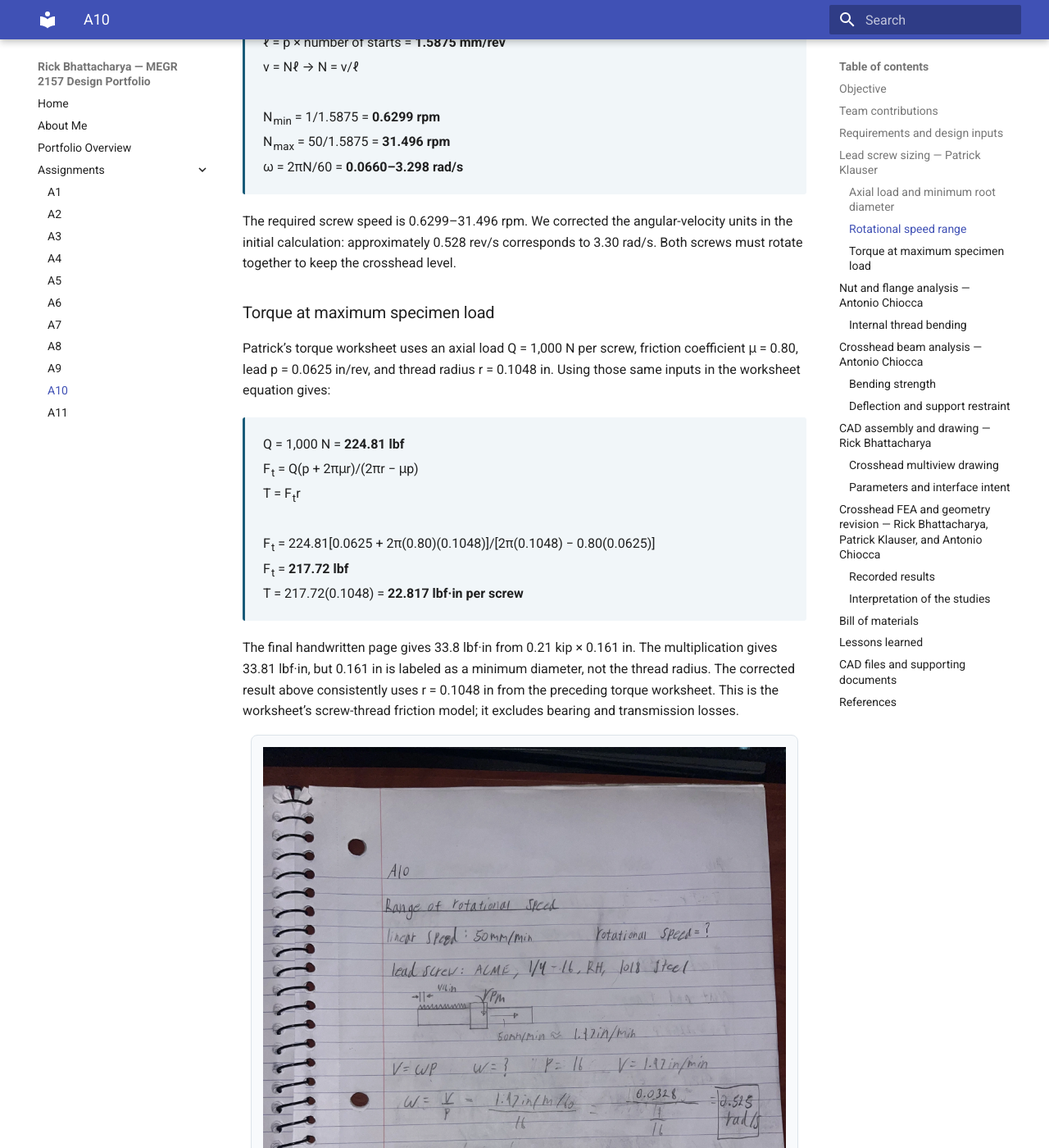
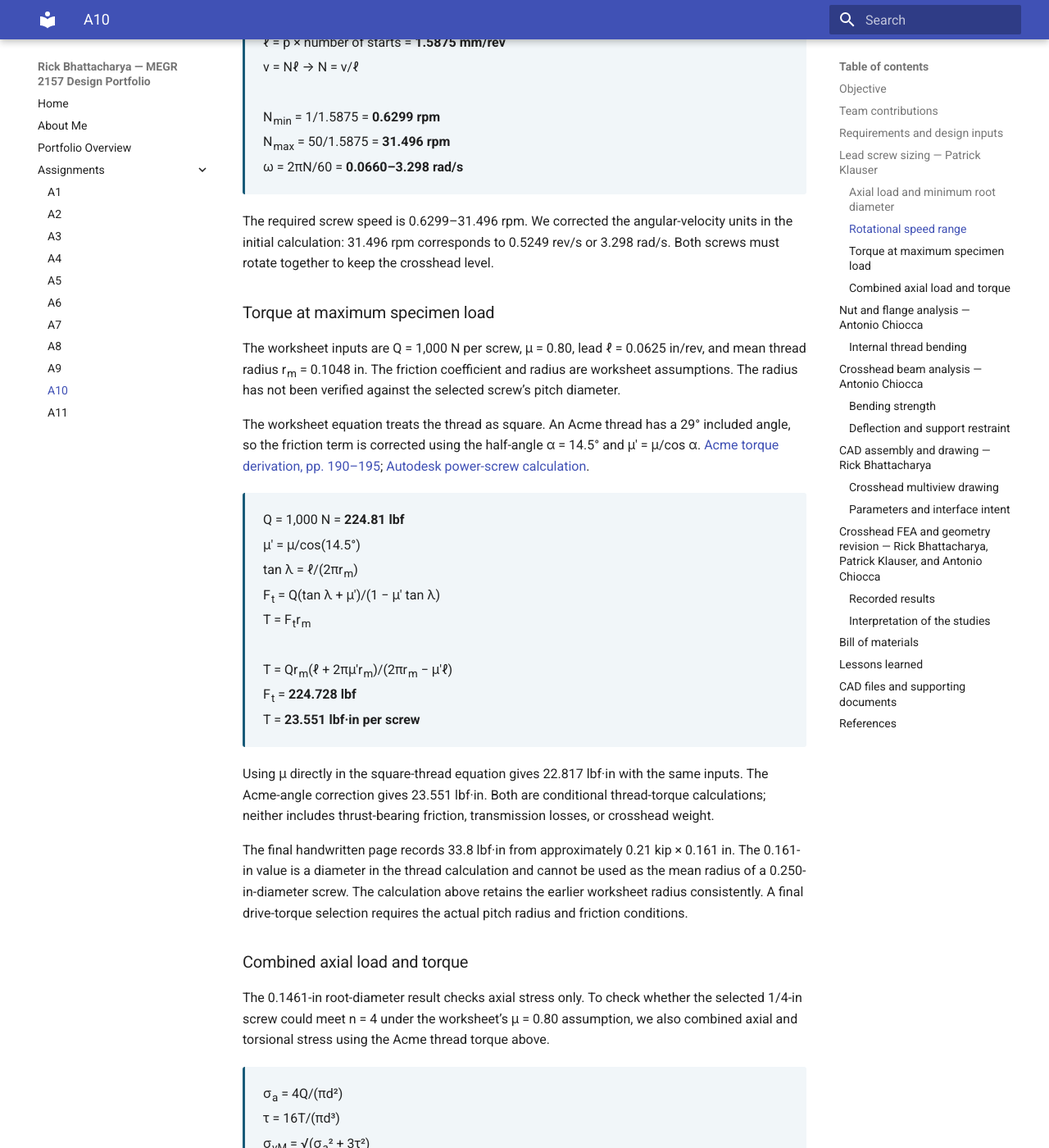
Before and after one commit to sbhatt23uncc/megr2157-portfolio, an MkDocs documentation site: the page built from docs/assignments/A10/index.md, in a window 1280 px wide and 1400 px high, scrolled down 4582 px. Shown: the whole window at 82% size. Built offline with MkDocs 1.6.1 and Material for MkDocs 9.7.7, drawn with Linux system fonts in a browser that asks for light colours; some of the changed text lies outside the part shown.

Commit message:
final changes

```diff
--- a/docs/assignments/A10/files/A10-figures.json
+++ b/docs/assignments/A10/files/A10-figures.json
@@ -61,7 +61,7 @@
   },
   "fos-before": {
     "file": "fos-before.webp",
-    "caption": "Initial safety-factor plot. Blue is above the displayed upper scale of 8; it is not an exact numerical minimum.",
+    "caption": "Initial safety-factor plot. The upper legend value is 8; an exact numerical minimum was not recorded.",
     "kind": "cad",
     "source": "FOS.png"
   },
--- a/docs/assignments/A10/index.md
+++ b/docs/assignments/A10/index.md
@@ -96,22 +96,45 @@ N<sub>max</sub> = 50/1.5875 = <strong>31.496 rpm</strong><br>
 ω = 2πN/60 = <strong>0.0660–3.298 rad/s</strong>
 </div>
 
-The required screw speed is 0.6299–31.496 rpm. We corrected the angular-velocity units in the initial calculation: approximately 0.528 rev/s corresponds to 3.30 rad/s. Both screws must rotate together to keep the crosshead level.
+The required screw speed is 0.6299–31.496 rpm. We corrected the angular-velocity units in the initial calculation: 31.496 rpm corresponds to 0.5249 rev/s or 3.298 rad/s. Both screws must rotate together to keep the crosshead level.
 
 ### Torque at maximum specimen load
 
-Patrick’s torque worksheet uses an axial load Q = 1,000 N per screw, friction coefficient μ = 0.80, lead p = 0.0625 in/rev, and thread radius r = 0.1048 in. Using those same inputs in the worksheet equation gives:
+The worksheet inputs are Q = 1,000 N per screw, μ = 0.80, lead ℓ = 0.0625 in/rev, and mean thread radius r<sub>m</sub> = 0.1048 in. The friction coefficient and radius are worksheet assumptions. The radius has not been verified against the selected screw’s pitch diameter.
+
+The worksheet equation treats the thread as square. An Acme thread has a 29° included angle, so the friction term is corrected using the half-angle α = 14.5° and μ′ = μ/cos α. [Acme torque derivation, pp. 190–195](https://www.iare.ac.in/sites/default/files/COURSE%20RESOURCES.pdf); [Autodesk power-screw calculation](https://help.autodesk.com/cloudhelp/2016/ENU/InventorLT-Help/files/GUID-149FFEF7-5A5A-482D-98DC-97F6958898D4.htm).
 
 <div class="a10-eq">
 Q = 1,000 N = <strong>224.81 lbf</strong><br>
-F<sub>t</sub> = Q(p + 2πμr)/(2πr − μp)<br>
-T = F<sub>t</sub>r<br><br>
-F<sub>t</sub> = 224.81[0.0625 + 2π(0.80)(0.1048)]/[2π(0.1048) − 0.80(0.0625)]<br>
-F<sub>t</sub> = <strong>217.72 lbf</strong><br>
-T = 217.72(0.1048) = <strong>22.817 lbf·in per screw</strong>
+μ′ = μ/cos(14.5°)<br>
+tan λ = ℓ/(2πr<sub>m</sub>)<br>
+F<sub>t</sub> = Q(tan λ + μ′)/(1 − μ′ tan λ)<br>
+T = F<sub>t</sub>r<sub>m</sub><br><br>
+T = Qr<sub>m</sub>(ℓ + 2πμ′r<sub>m</sub>)/(2πr<sub>m</sub> − μ′ℓ)<br>
+F<sub>t</sub> = <strong>224.728 lbf</strong><br>
+T = <strong>23.551 lbf·in per screw</strong>
 </div>
 
-The final handwritten page gives 33.8 lbf·in from 0.21 kip × 0.161 in. The multiplication gives 33.81 lbf·in, but 0.161 in is labeled as a minimum diameter, not the thread radius. The corrected result above consistently uses r = 0.1048 in from the preceding torque worksheet. This is the worksheet’s screw-thread friction model; it excludes bearing and transmission losses.
+Using μ directly in the square-thread equation gives 22.817 lbf·in with the same inputs. The Acme-angle correction gives 23.551 lbf·in. Both are conditional thread-torque calculations; neither includes thrust-bearing friction, transmission losses, or crosshead weight.
+
+The final handwritten page records 33.8 lbf·in from approximately 0.21 kip × 0.161 in. The 0.161-in value is a diameter in the thread calculation and cannot be used as the mean radius of a 0.250-in-diameter screw. The calculation above retains the earlier worksheet radius consistently. A final drive-torque selection requires the actual pitch radius and friction conditions.
+
+### Combined axial load and torque
+
+The 0.1461-in root-diameter result checks axial stress only. To check whether the selected 1/4-in screw could meet n = 4 under the worksheet’s μ = 0.80 assumption, we also combined axial and torsional stress using the Acme thread torque above.
+
+<div class="a10-eq">
+σ<sub>a</sub> = 4Q/(πd²)<br>
+τ = 16T/(πd³)<br>
+σ<sub>vM</sub> = √(σ<sub>a</sub>² + 3τ²)<br>
+n = S<sub>y</sub>/σ<sub>vM</sub><br><br>
+For an optimistic solid section with d = 0.250 in:<br>
+σ<sub>a</sub> = <strong>4.580 ksi</strong>; τ = <strong>7.677 ksi</strong><br>
+σ<sub>vM</sub> = <strong>14.063 ksi</strong><br>
+n = 53.664/14.063 = <strong>3.816</strong>
+</div>
+
+Even this full-diameter solid-section estimate is below n = 4 with the worksheet torque assumptions. The actual threaded root is smaller. The axial-only calculation therefore does not approve the selected screw for combined loading; the screw selection and its friction assumptions remain unresolved. [Combined-stress yield criterion](https://help.solidworks.com/2022/english/solidworks/cworks/r_Maximum_von_Mises_Stress_Criterion.htm).
 
 <figure class="a10-figure handwork" id="a10-figure-3"><img src="images/patrick-speed.webp" alt="Patrick Klauser: rotational speed and torque calculations." loading="lazy"><figcaption><strong>Figure 3.</strong> Patrick Klauser: rotational speed and torque calculations. <a href="images/patrick-speed.webp" target="_blank" rel="noopener">Full size</a>.</figcaption></figure>
 
@@ -125,7 +148,7 @@ We selected bronze nut 95072A881 and mounting flange 95082A641. The nut’s inte
 
 ### Internal thread bending
 
-Knowns: F = 224.81 lbf per nut and p = 0.0625 in. We assumed an effective engagement length L<sub>e</sub> = 0.375 in, root diameter d<sub>r</sub> = 0.161 in, and equal loading across six engaged threads. Unknowns: thread bending stress and required bronze yield strength.
+The worksheet assumes F = 224.81 lbf per nut, p = 0.0625 in, engagement length L<sub>e</sub> = 0.375 in, and equal loading across six threads. It uses d<sub>r</sub> = 0.161 in for the bending-strip circumference. This is a conservative worksheet idealization; the actual nut-root diameter and thread thickness were not verified. Unknowns: bending stress under that model and required yield strength.
 
 <div class="a10-eq">
 N<sub>t</sub> = L<sub>e</sub>/p = 0.375/0.0625 = <strong>6 threads</strong><br>
@@ -216,18 +239,17 @@ We compared the initial plate and the rounded-corner revision using static stres
 |---|---:|---:|
 | Maximum von Mises stress | 2.853 ksi / 19.67 MPa | 3.557 ksi / 24.52 MPa |
 | Maximum plotted resultant displacement | Approximately 0.003 mm | Approximately 0.012 mm |
-| FOS information in the plots | Above the displayed scale of 8 | Minimum FOS = 11.212 |
+| Minimum FOS | Not numerically recorded | 11.212 |
 | Critical stress region | Near the flange mounting holes | Near the flange mounting holes |
 | Largest displacement region | Between the mounting regions | Between the mounting regions |
-| Displacement / 0.100-mm limit | Approximately 3% | Approximately 12% |
 
-The rounded-corner study showed **24.7% higher peak stress** and approximately four times the displacement of the initial study. Its reported minimum FOS of 11.212 exceeds the required 4, and its maximum resultant displacement of 0.012 mm is below 0.100 mm.
+The rounded-corner study showed **24.7% higher peak stress** and approximately four times the displacement of the initial study. The revised study reports a minimum FOS of 11.212 and maximum resultant displacement of approximately 0.012 mm. These are results for the recorded model; the applied load and vertical grip displacement were not separately documented.
 
 <div class="a10-pair"><figure class="a10-figure cad" id="a10-figure-12"><img src="images/stress-before.webp" alt="Initial study: maximum von Mises stress 2.853 ksi. The strongest stress concentrations are near mounting holes. The displayed deformation is exaggerated." loading="lazy"><figcaption><strong>Figure 12.</strong> Initial study: maximum von Mises stress 2.853 ksi. The strongest stress concentrations are near mounting holes. The displayed deformation is exaggerated. <a href="images/stress-before.webp" target="_blank" rel="noopener">Full size</a>.</figcaption></figure><figure class="a10-figure cad" id="a10-figure-13"><img src="images/stress-after.webp" alt="Revised study: maximum von Mises stress 3.557 ksi. The critical region remains near the attachment holes. The apparent curvature is the displayed deformation." loading="lazy"><figcaption><strong>Figure 13.</strong> Revised study: maximum von Mises stress 3.557 ksi. The critical region remains near the attachment holes. The apparent curvature is the displayed deformation. <a href="images/stress-after.webp" target="_blank" rel="noopener">Full size</a>.</figcaption></figure></div>
 
 <div class="a10-pair"><figure class="a10-figure cad" id="a10-figure-14"><img src="images/disp-before.webp" alt="Initial study: maximum plotted resultant displacement approximately 0.003 mm." loading="lazy"><figcaption><strong>Figure 14.</strong> Initial study: maximum plotted resultant displacement approximately 0.003 mm. <a href="images/disp-before.webp" target="_blank" rel="noopener">Full size</a>.</figcaption></figure><figure class="a10-figure cad" id="a10-figure-15"><img src="images/disp-after.webp" alt="Revised study: maximum plotted resultant displacement approximately 0.012 mm." loading="lazy"><figcaption><strong>Figure 15.</strong> Revised study: maximum plotted resultant displacement approximately 0.012 mm. <a href="images/disp-after.webp" target="_blank" rel="noopener">Full size</a>.</figcaption></figure></div>
 
-<div class="a10-pair"><figure class="a10-figure cad" id="a10-figure-16"><img src="images/fos-before.webp" alt="Initial safety-factor plot. Blue is above the displayed upper scale of 8; it is not an exact numerical minimum." loading="lazy"><figcaption><strong>Figure 16.</strong> Initial safety-factor plot. Blue is above the displayed upper scale of 8; it is not an exact numerical minimum. <a href="images/fos-before.webp" target="_blank" rel="noopener">Full size</a>.</figcaption></figure><figure class="a10-figure cad" id="a10-figure-17"><img src="images/fos-after.webp" alt="Revised safety-factor plot. The target is 4, and the displayed blue field is above the upper scale." loading="lazy"><figcaption><strong>Figure 17.</strong> Revised safety-factor plot. The target is 4, and the displayed blue field is above the upper scale. <a href="images/fos-after.webp" target="_blank" rel="noopener">Full size</a>.</figcaption></figure></div>
+<div class="a10-pair"><figure class="a10-figure cad" id="a10-figure-16"><img src="images/fos-before.webp" alt="Initial safety-factor plot. The upper legend value is 8; an exact numerical minimum was not recorded." loading="lazy"><figcaption><strong>Figure 16.</strong> Initial safety-factor plot. The upper legend value is 8; an exact numerical minimum was not recorded. <a href="images/fos-before.webp" target="_blank" rel="noopener">Full size</a>.</figcaption></figure><figure class="a10-figure cad" id="a10-figure-17"><img src="images/fos-after.webp" alt="Revised safety-factor plot. The target is 4, and the displayed blue field is above the upper scale." loading="lazy"><figcaption><strong>Figure 17.</strong> Revised safety-factor plot. The target is 4, and the displayed blue field is above the upper scale. <a href="images/fos-after.webp" target="_blank" rel="noopener">Full size</a>.</figcaption></figure></div>
 
 <figure class="a10-figure cad" id="a10-figure-18"><img src="images/fos-detail.webp" alt="Revised study result panel: minimum safety factor 11.212, based on yield strength." loading="lazy"><figcaption><strong>Figure 18.</strong> Revised study result panel: minimum safety factor 11.212, based on yield strength. <a href="images/fos-detail.webp" target="_blank" rel="noopener">Full size</a>.</figcaption></figure>
 
@@ -237,7 +259,7 @@ The initial FOS plot is capped at 8; its exact minimum was not recorded. Crosshe
 
 Mesh-refinement results and element counts were not recorded. The response plots also do not show the applied load magnitude. These two geometry studies therefore document the recorded before-and-after response without establishing mesh convergence. [Fusion mesh convergence guidance](https://help.autodesk.com/cloudhelp/ENU/Fusion-Simulate/files/SIM-MESH-CONVERGENCE.htm).
 
-The fixed mounting-hole restraints contribute to the lower FEA deflections compared with the simply supported beam model.
+The beam and FEA results depend on the support restraints and applied load. The recorded plots do not establish that both FEA studies used the same 2-kN load.
 
 ## Bill of materials
 
@@ -287,4 +309,8 @@ Rounding the outside corners changed the recorded response, but the peak stress
 - [McMaster nut mounting flanges](https://www.mcmaster.com/products/nonmetallic-acme-nuts/): 95082A641 mounting dimensions.
 - [Roton Acme engineering data](https://www.roton.com/products/acme-lead-screws-nuts/engineering-data/): reference root diameter and screw/nut selection context. Roton values are not a certification of a different manufacturer's screw.
 - [Online Metals 1018 guide](https://www.onlinemetals.com/en/product-guide/alloy/1018): reference steel properties.
+- [IARE Machine Design course notes](https://www.iare.ac.in/sites/default/files/COURSE%20RESOURCES.pdf), pp. 190–195: Acme thread angle and corrected thread torque.
+- [Autodesk power-screw calculation](https://help.autodesk.com/cloudhelp/2016/ENU/InventorLT-Help/files/GUID-149FFEF7-5A5A-482D-98DC-97F6958898D4.htm): mean screw diameter, thread-angle correction, and strength checks.
+- [SOLIDWORKS von Mises criterion](https://help.solidworks.com/2022/english/solidworks/cworks/r_Maximum_von_Mises_Stress_Criterion.htm): combined-stress yield check.
+- [Missouri S&T mechanics formula sheet](https://web.mst.edu/jthomas/classes/2210/formulas/formula_sheet.pdf): bending and center-point-load deflection equations.
 - [Autodesk Fusion mesh convergence](https://help.autodesk.com/cloudhelp/ENU/Fusion-Simulate/files/SIM-MESH-CONVERGENCE.htm): refinement and consistent-location stress comparison.
```
Also changed, not shown: docs/assignments/A10/files/A10-engineering-data.json (+28 -13 lines), 3 other files.
